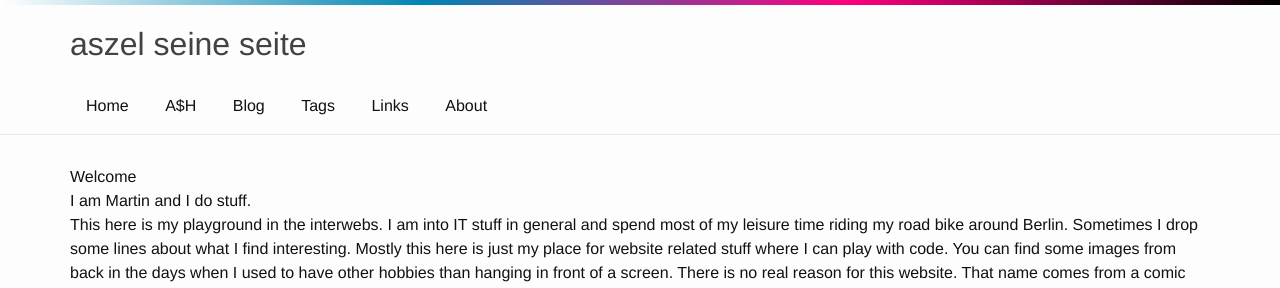
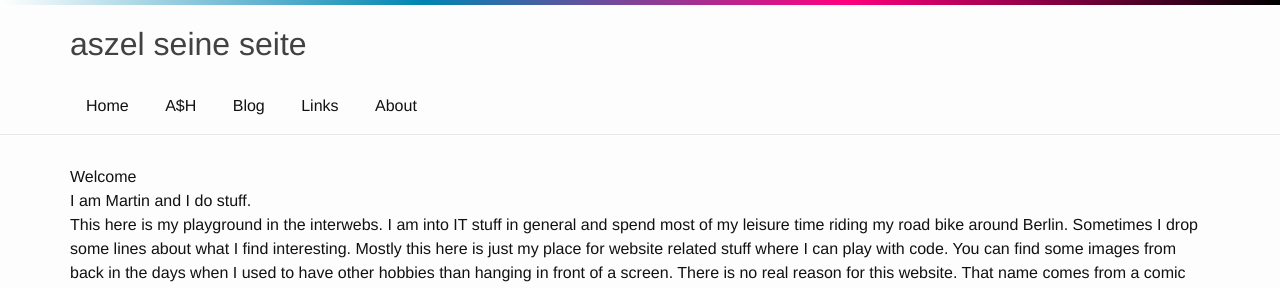
Before and after one commit to aszel/aszel.github.io, a Jekyll site: the page built from index.html, in a window 1280 px wide. Shown: the top 288 px of the page. Built offline with Jekyll 4.4.1, drawn with Linux system fonts in a browser that asks for light colours.

Commit message:
removed tags link from main navi

```diff
--- a/_includes/header.html
+++ b/_includes/header.html
@@ -21,7 +21,7 @@
                 <li><a href="/" class="page-link">Home</a></li>
                 <li><a href="/ash" class="page-link">A$H</a></li>
                 <li><a href="/blog" class="page-link">Blog</a></li>
-                <li><a href="/tags" class="page-link">Tags</a></li>
+                <!--<li><a href="/tags" class="page-link">Tags</a></li>-->
                 <li><a href="/links" class="page-link">Links</a></li>
                 <li><a href="/about" class="page-link">About</a></li>
             </ul>
```
